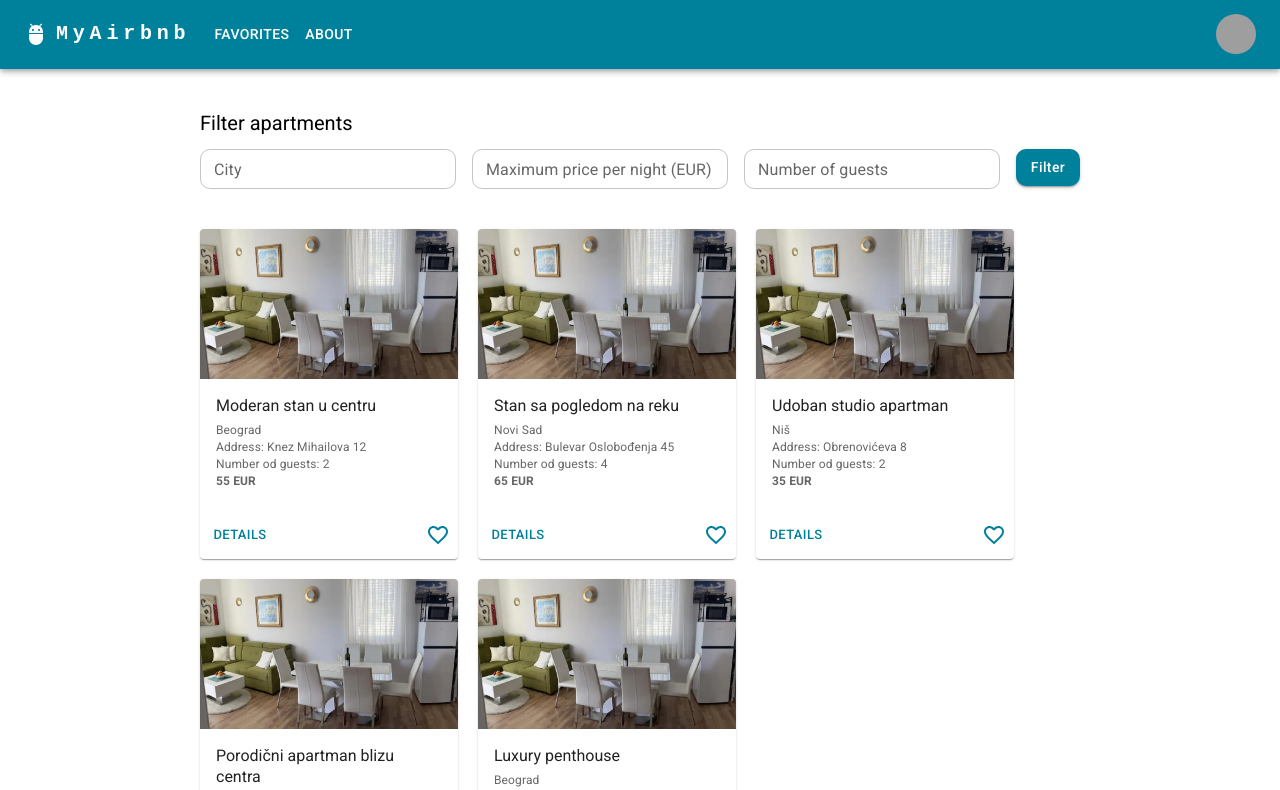
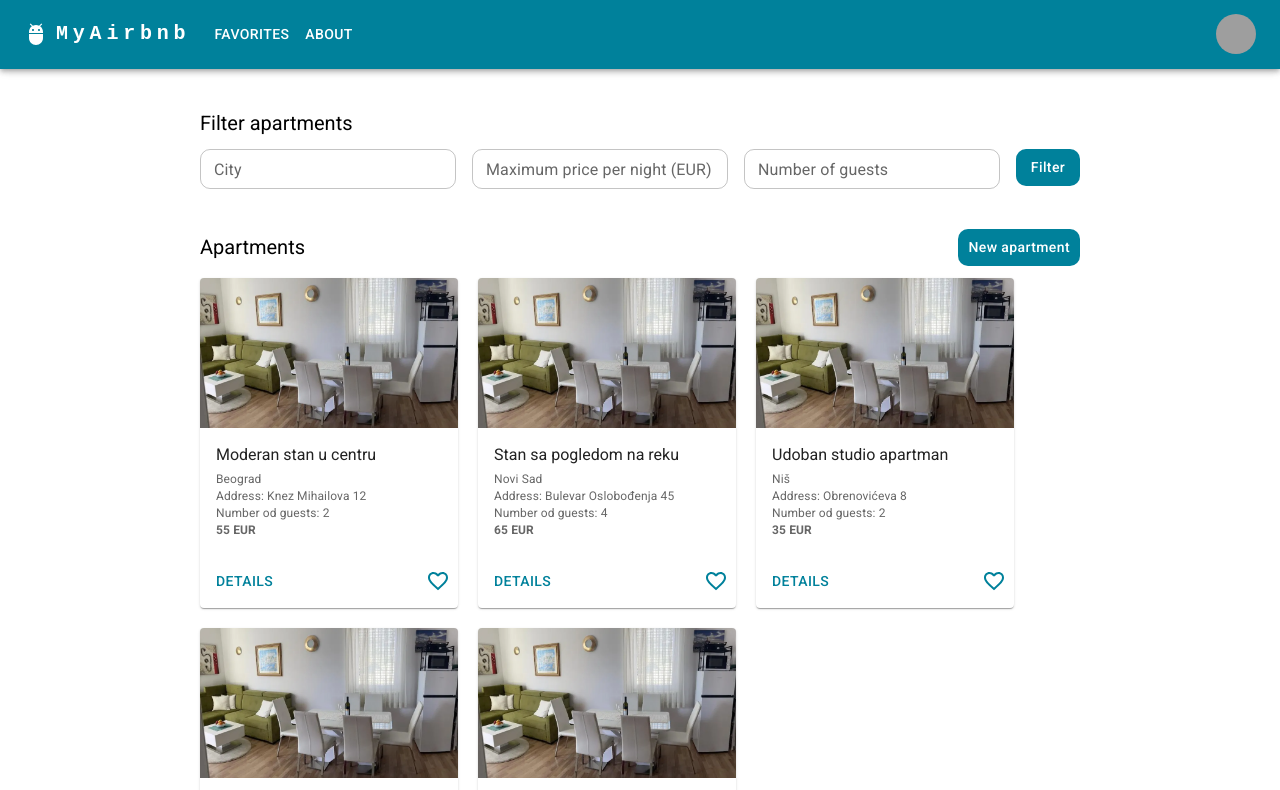
Before and after one commit to aperin17/Internship-Project, a React (Create React App) app: page / in a window 1280 px wide. Shown: the top 790 px of the page. Built offline with nearby package versions, Linux system fonts and the light colour scheme; grey boxes are pictures that could not be loaded.

Commit message:
Dodato dugme New apartments koje otvara popup

```diff
--- a/src/App.css
+++ b/src/App.css
@@ -79,17 +79,6 @@
   width: 35ch;
 } */
 
-.filter-form .app-button {
-  height: 37px;
-  text-transform: none;
-  background-color: "primary";
-  color: rgb(255, 255, 255);
-  padding: 10px;
-  border-radius: 10px;
-  border-width: 0px;
-  font-size: 14px;
-}
-
 
 .filter-input .MuiOutlinedInput-root {
   border-radius: 10px;
@@ -103,12 +92,19 @@
   color: "primary";
 }
 
+.no-favorite-apartments {
+  color: #888;
+  height: 40vh;
+  display: flex;
+  justify-content: center;
+  align-items: center;
+  font-style: italic;
+}
 
-.no-favorite-apartments,
 .loading,
 .error {
   color: #888;
-  height: 60vh;
+  height: 90vh;
   display: flex;
   justify-content: center;
   align-items: center;
@@ -123,3 +119,36 @@
   align-items: center;
   font-style: italic;
 }
+
+/* NEW APARTMENT POPUP: ----------------------------*/
+
+.open-btn {
+  padding: 10px 20px;
+  cursor: pointer;
+}
+
+/* pozadina */
+.overlay {
+  position: fixed;
+  top: 0;
+  left: 0;
+  width: 100%;
+  height: 100%;
+  background: rgba(0, 0, 0, 0.6);
+  display: flex;
+  justify-content: center;
+  align-items: center;
+}
+
+.popup {
+  background: white;
+  padding: 25px;
+  border-radius: 10px;
+  width: 300px;
+}
+
+.close-btn {
+  margin-top: 15px;
+  padding: 8px 15px;
+  cursor: pointer;
+}
--- /dev/null
+++ b/src/components/AddApartmentPopup.js
@@ -0,0 +1,17 @@
+
+export default function AddApartmentPopup({ setIsPopupOpen }) {
+
+    return (<div className="overlay">
+        <div className="popup" onClick={(e) => e.stopPropagation()}>
+
+
+
+
+
+            <button onClick={() => setIsPopupOpen(false)}>
+                Close
+            </button>
+        </div>
+    </div>
+    )
+}
--- a/src/components/ApartmentCard.js
+++ b/src/components/ApartmentCard.js
@@ -41,7 +41,7 @@ export default function ApartmentCard({ apartment }) {
                 </Typography>
             </CardContent>
             <CardActions className="card-actions">
-                <Button size="small" sx={{ color: "primary.main" }} onClick={() => navigate(`/apartments/${apartment.id}`)}>Details</Button>
+                <Button onClick={() => navigate(`/apartments/${apartment.id}`)}>Details</Button>
                 {
                     !favoriteIds.includes(apartment.id)
                         ?
--- a/src/components/ApartmentListView.js
+++ b/src/components/ApartmentListView.js
@@ -5,7 +5,9 @@ import ApartmentCard from './ApartmentCard';
 import { useQuery } from '@tanstack/react-query';
 import { getApartments } from '../api/api.js';
 import Typography from '@mui/material/Typography';
-
+import Box from '@mui/material/Box';
+import Button from '@mui/material/Button';
+import AddApartmentPopup from './AddApartmentPopup.js';
 
 export default function ApartmentListView() {
 
@@ -15,7 +17,7 @@ export default function ApartmentListView() {
     })
 
     const [filteredApartments, setFilteredApartments] = useState(null);
-
+    const [isPopupOpen, setIsPopupOpen] = useState(false);
 
     useEffect(() => {
         if (data) setFilteredApartments(data);
@@ -35,6 +37,14 @@ export default function ApartmentListView() {
         <div className="App">
             <Filter apartments={data} setFilteredApartments={setFilteredApartments} />
 
+            <Box sx={{ mb: "12px", width: "100%", display: "flex", justifyContent: "space-between", alignItems: "center", gap: 1 }}>
+                <Typography variant="h5" component="div" sx={{ fontSize: "20px" }}>Apartments</Typography>
+
+                <Button type="submit" variant="app" onClick={() => setIsPopupOpen(true)}>New apartment</Button>
+                {isPopupOpen && (<AddApartmentPopup setIsPopupOpen={setIsPopupOpen} />)}
+
+            </Box>
+
             {filteredApartments?.map(apartment => (<ApartmentCard key={apartment.id} apartment={apartment} />))}
 
         </div >
--- a/src/components/Filter.js
+++ b/src/components/Filter.js
@@ -40,7 +40,7 @@ export default function Filter({ apartments, setFilteredApartments }) {
                 <TextField className="filter-input" name="maxPrice" label="Maximum price per night (EUR)" fullWidth id="outlined-size-small" size="small" variant="outlined" />
                 <TextField className="filter-input" name="guests" label="Number of guests" fullWidth id="outlined-size-small" size="small" variant="outlined" />
 
-                <Button type="submit" className="app-button" variant="contained" size="small">Filter</Button>
+                <Button type="submit" variant="app">Filter</Button>
 
             </Box>
         </div >
--- a/src/components/Navbar.js
+++ b/src/components/Navbar.js
@@ -89,7 +89,7 @@ export default function Navbar() {
                             sx={{ display: { xs: 'block', md: 'none' } }}
                         >
                             {pages.map((page) => (
-                                <MenuItem key={page} onClick={handleCloseNavMenu}>
+                                <MenuItem key={page} component={Link} to={`/${page.toLowerCase()}`}>
                                     <Typography sx={{ textAlign: 'center' }}>{page}</Typography>
                                 </MenuItem>
                             ))}
@@ -100,7 +100,6 @@ export default function Navbar() {
                         variant="h5"
                         noWrap
                         component="a"
-                        href="#app-bar-with-responsive-menu"
                         sx={{
                             mr: 2,
                             display: { xs: 'flex', md: 'none' },
@@ -158,6 +157,6 @@ export default function Navbar() {
                     </Box>
                 </Toolbar>
             </Container>
-        </AppBar>
+        </AppBar >
     );
 }
--- a/src/theme.js
+++ b/src/theme.js
@@ -6,4 +6,23 @@ export const theme = createTheme({
             main: "#00819b",
         },
     },
+    components: {
+        MuiButton: {
+            variants: [
+                {
+                    props: { variant: "app" },
+                    style: {
+                        textTransform: "none",
+                        borderRadius: "10px",
+                        height: "37px",
+                        fontSize: "14px",
+                        padding: "10px",
+                        // borderWidth: "0px",
+                        backgroundColor: "#00819b",
+                        color: "#fff",
+                    },
+                },
+            ],
+        },
+    },
 });
```
